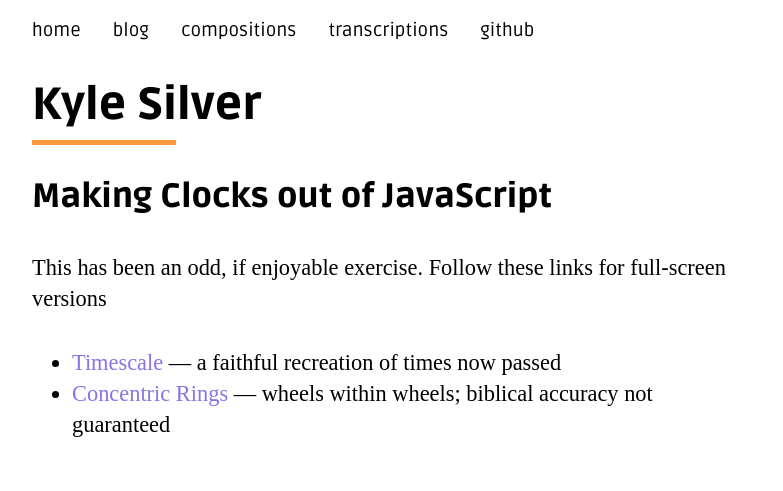
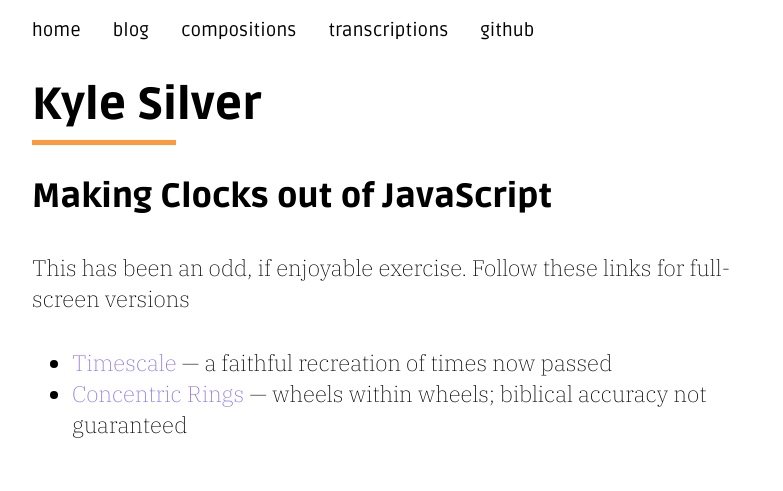
Before and after one commit to kyle-silver/kyle-silver.github.io, an Eleventy site: page src/blog/clocks/index.md in a window 1280 px wide. Shown: the top 491 px of the page, without its empty margins (248-1031 px from the left). Built offline with nearby package versions, Linux system fonts and the light colour scheme; Eleventy itself is replaced by a stand-in of ours; files that its build step writes are made by us from their sources; grey boxes are pictures that could not be loaded.

Commit message:
Font typo

```diff
--- a/src/css/site.css
+++ b/src/css/site.css
@@ -18,7 +18,7 @@
 }
 
 body {
-    font-family: "IBM Plex", serif;
+    font-family: "IBM Plex Serif", serif;
     font-weight: 200;
     color: var(--black);
     line-height: 1.4;
```
